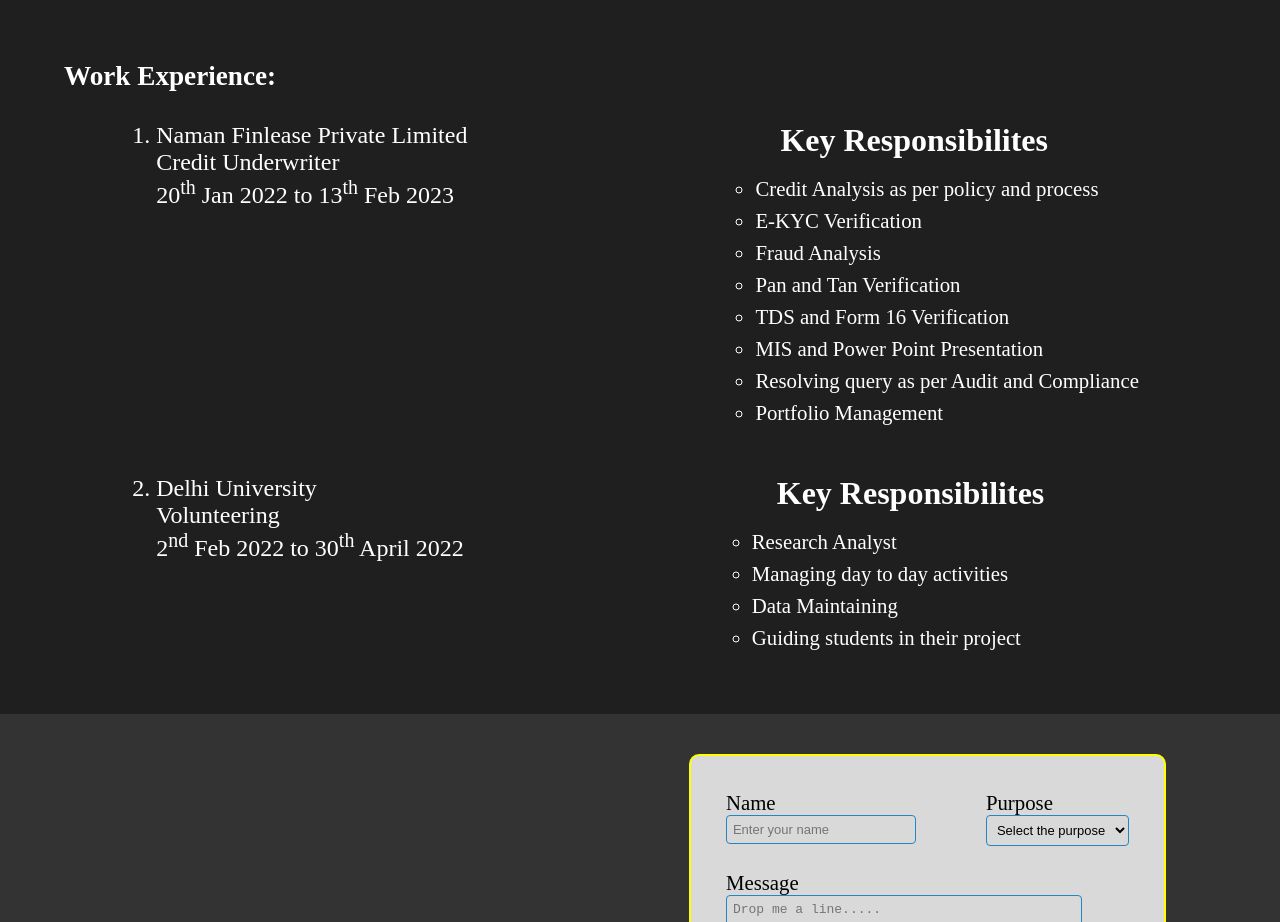
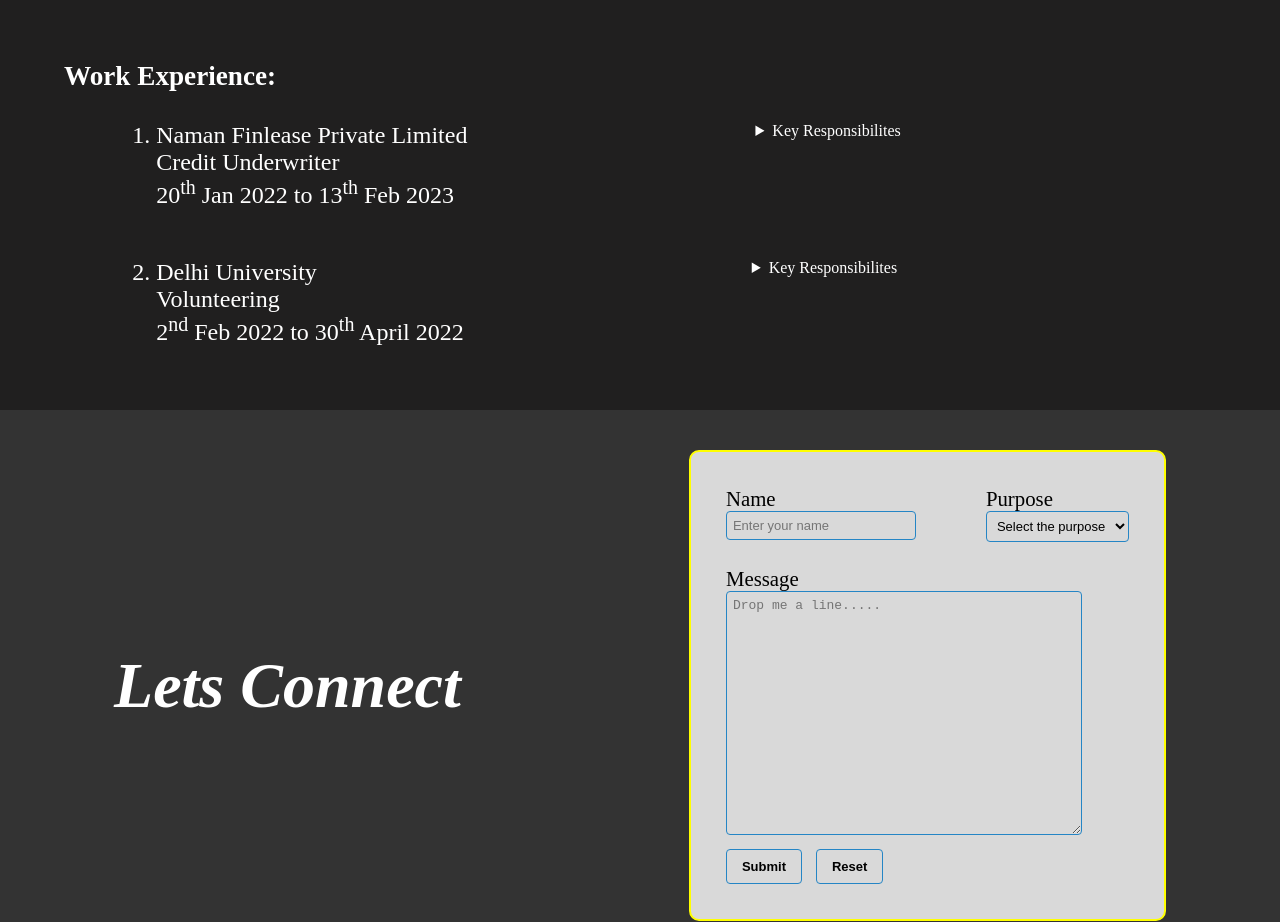
Before and after one commit to HimanshuA09/Himanshu, a plain HTML site: page index.html in a window 1280 px wide. Shown: the part 1366-2288 px from the top of the page. Drawn offline with Linux system fonts and the light colour scheme.

Commit message:
Update index.html

```diff
--- a/index.html
+++ b/index.html
@@ -62,9 +62,10 @@
                       <p>Credit Underwriter</p>
                       <p>20<sup>th</sup> Jan 2022 to 13<sup>th</sup> Feb 2023</p>
                     </li>
+                    <br>
                     <div class="Kyra">
-                        <h2>Key Responsibilites</h2>
-                        <div class="Kyra-li">
+                        <details>
+                            <summary>Key Responsibilites</summary>
                             <ul>
                                 <li>Credit Analysis as per policy and process</li>
                                 <li>E-KYC Verification</li>
@@ -75,7 +76,7 @@
                                 <li>Resolving query as per Audit and Compliance</li>
                                 <li>Portfolio Management</li>
                             </ul>
-                        </div>
+                        </details>
                     </div>
                 </div>
                 <div class="test">
@@ -84,16 +85,17 @@
                       <p>Volunteering</p>
                       <p>2<sup>nd</sup> Feb 2022 to 30<sup>th</sup> April 2022</p>
                     </li>
+                    <br>
                     <div class="Kyra">
-                        <h2>Key Responsibilites</h2>
-                        <div class="Kyra-li">
+                        <details>
+                            <summary>Key Responsibilites</summary>
                             <ul>
                                 <li>Research Analyst</li>
                                 <li>Managing day to day activities</li>
                                 <li>Data Maintaining</li>
                                 <li>Guiding students in their project</li>
                             </ul>
-                        </div>
+                        </details>
                     </div>
                 </div>
             </ol>
```
Lines whose indentation alone changed are shown as unchanged.
